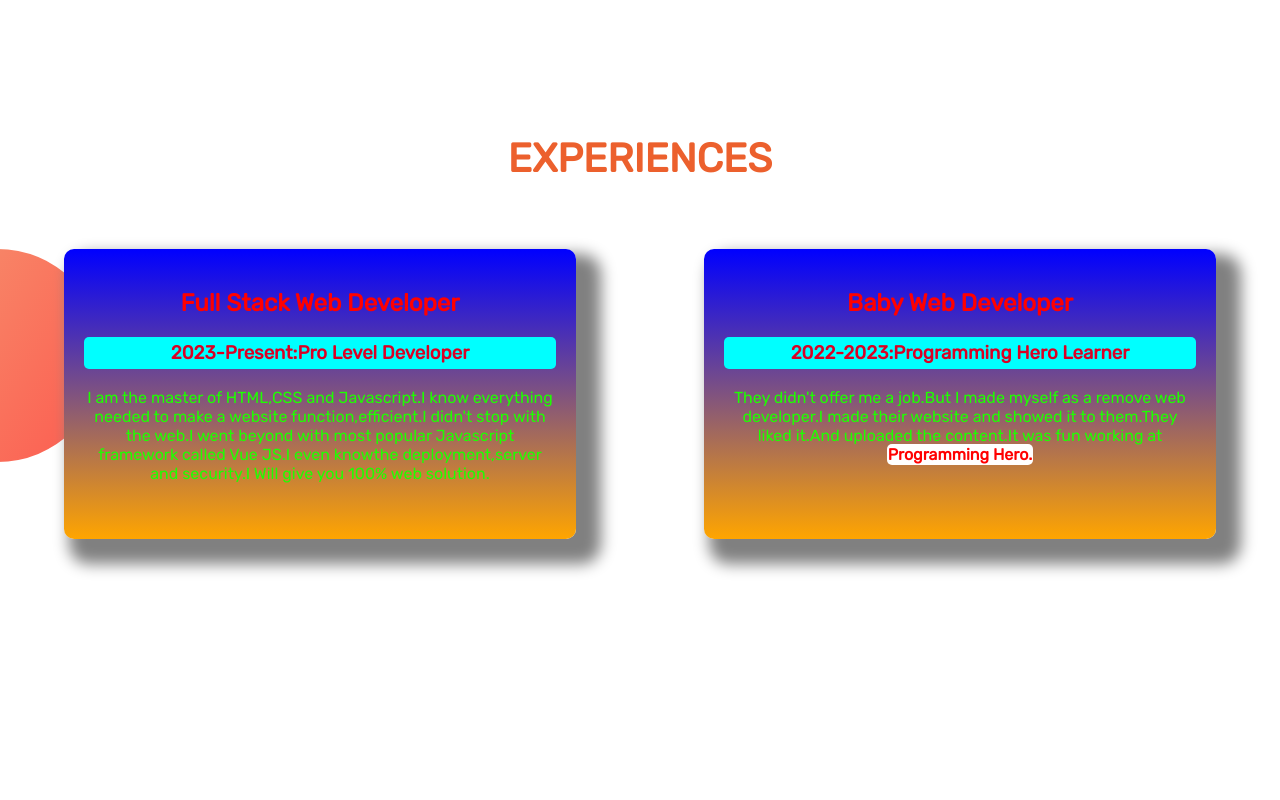
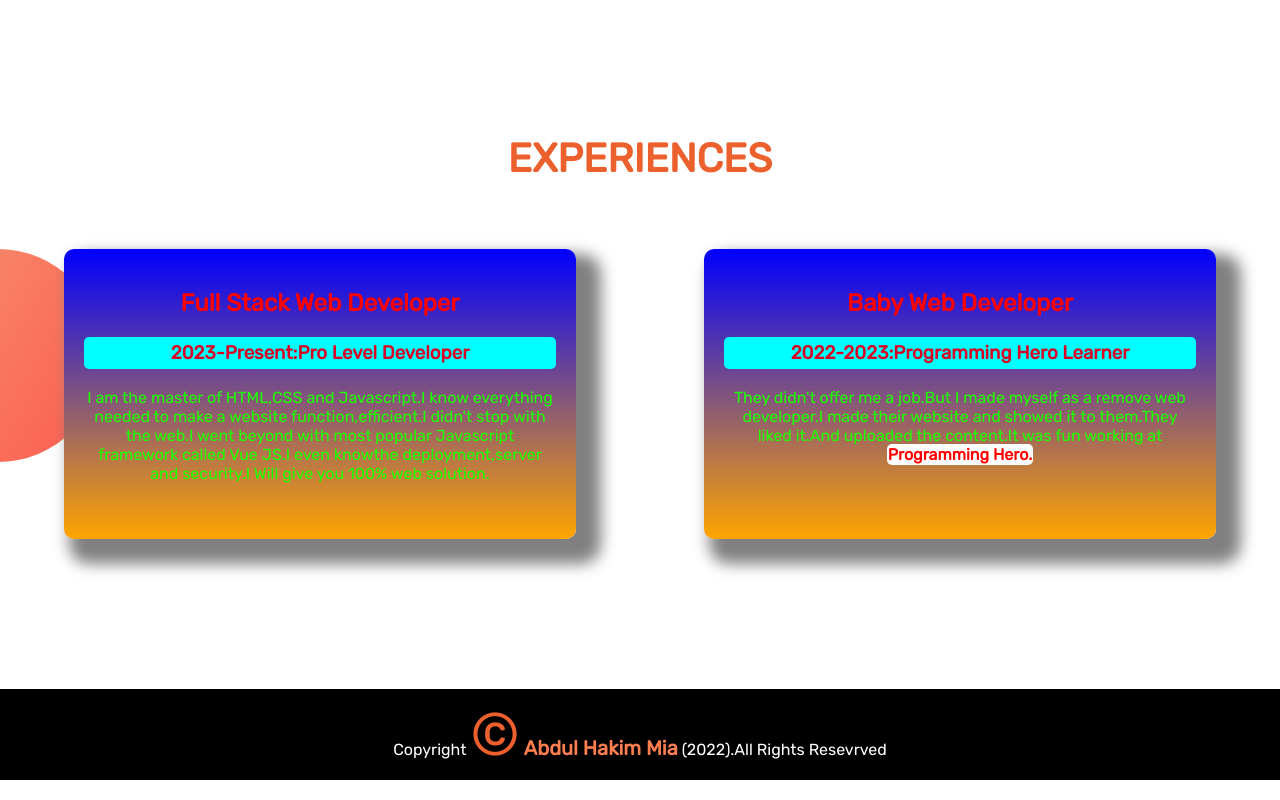
Before and after one commit to AbdulHakim201103/My-Protfolio, a plain HTML site: page index.html in a window 1280 px wide. Shown: the part 1414-2214 px from the top of the page. Before the commit the page ends 2103 px from the top, so only its background shows below. Drawn offline with Linux system fonts and the light colour scheme.

Commit message:
completed portfolio

```diff
--- a/index.html
+++ b/index.html
@@ -64,6 +64,11 @@
             </div>
         </div>
     </section>
+    <footer>
+        <p class="copyright">
+            Copyright <span>&copy;</span> <strong class="foot">Abdul Hakim Mia</strong> (2022).All Rights Resevrved
+        </p>
+    </footer>
 </body>
 
 </html>
--- a/style.css
+++ b/style.css
@@ -89,3 +89,17 @@ strong{
     background-image: url(/image/exp-bg.png);
     background-repeat: no-repeat;
 }
+footer{
+    background-color: black;
+    margin-bottom: 20px;
+
+}
+.copyright{
+    color: white;
+    text-align: center;
+    padding: 10px;
+}
+.foot{
+    font-size: 20px;
+    color: coral;
+}
```
